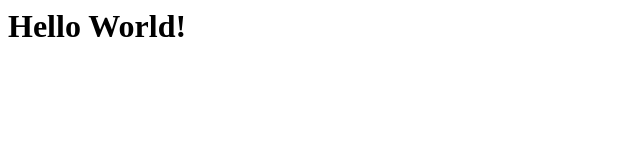
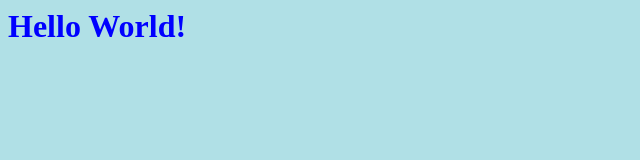
Before and after one commit to GICMan/Test-Website-v2, a plain HTML site: page index.html in a window 1280 px wide. Shown: the whole page, without its empty margins (0-640 px from the left). Drawn offline with Linux system fonts and the light colour scheme.

Commit message:
Update index.html

```diff
--- a/index.html
+++ b/index.html
@@ -1,5 +1,10 @@
 <html>
-<body>
-<h1>Hello World!</ht>
-</body>
+  <style>
+  body {background-color: powderblue;}
+  h1   {color: blue;}
+  </style>
+
+  <body>
+    <h1>Hello World!</ht>
+  </body>
 </html>
```
